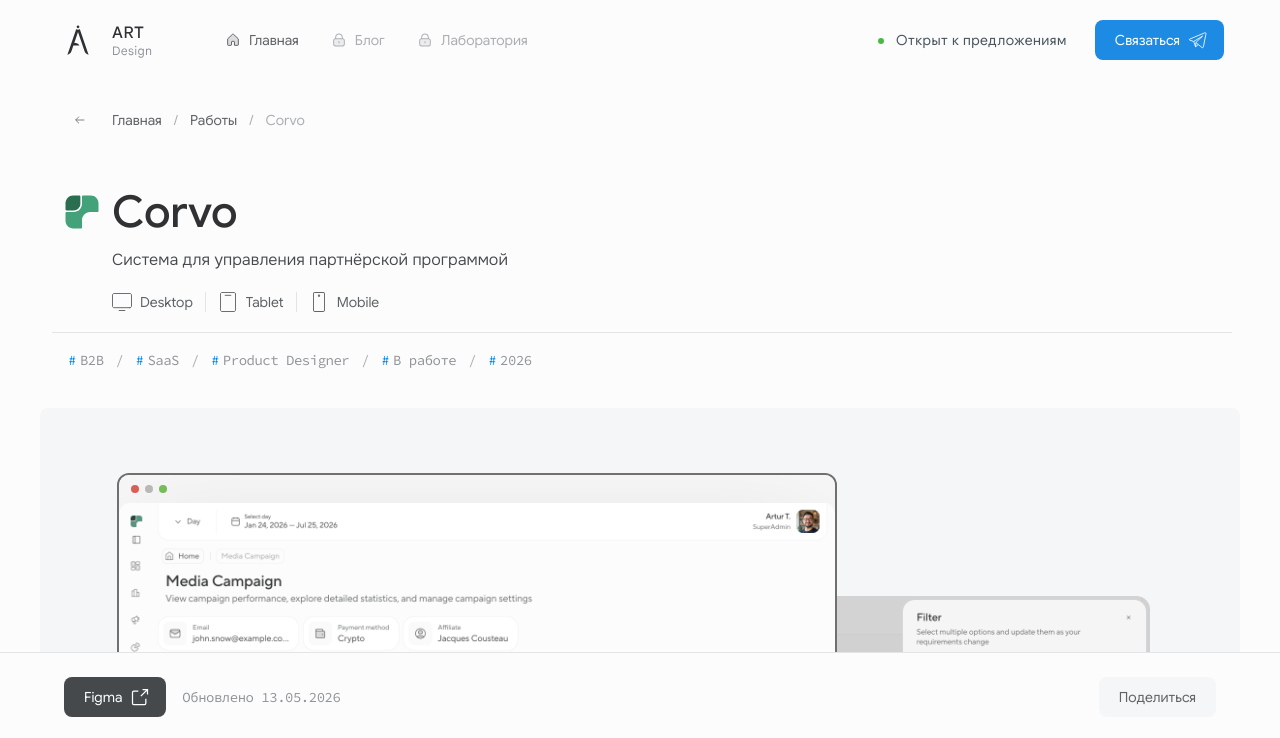
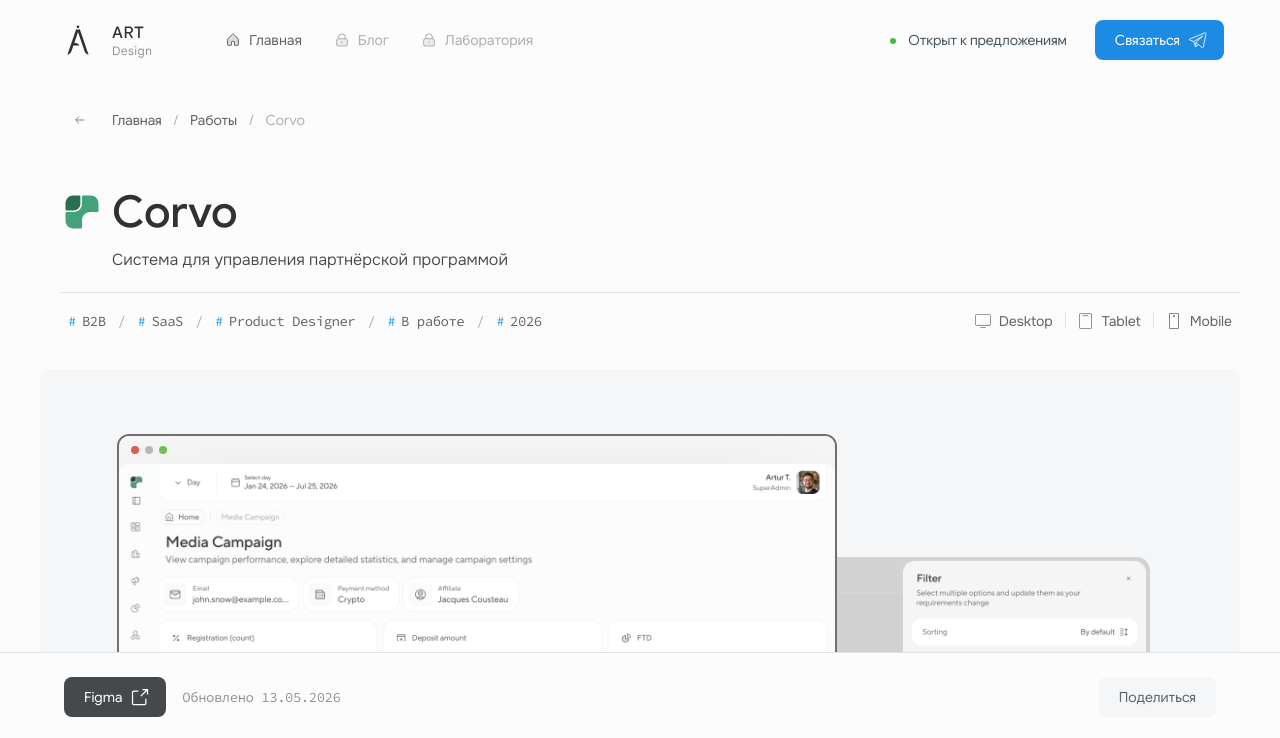
Before and after one commit to Qoalza/Design-portfolio-site, a Next.js app: page /projects/corvo in a window 1280 px wide. Shown: the top 738 px of the page. Built offline with nearby package versions, Linux system fonts and the light colour scheme.

Commit message:
Align GeneralHeader and PageHeader with current Figma

```diff
--- a/src/app/projects/[slug]/page.tsx
+++ b/src/app/projects/[slug]/page.tsx
@@ -7,7 +7,7 @@ import { Fragment, jsx, jsxs } from "react/jsx-runtime";
 import { ProjectActionBar } from "../../../components/project-action-bar";
 import { ProjectGallery } from "../../../components/project-gallery";
 import { ProjectMediaLightbox } from "../../../components/project-media-lightbox";
-import { ProjectPlatforms } from "../../../components/project-platforms";
+import { PageHeader } from "../../../components/page-header";
 import { ProjectSectionNavigation } from "../../../components/project-section-navigation";
 import { SiteHeader } from "../../../components/site-header";
 import { SiteFooter } from "../../../components/site-footer";
@@ -111,25 +111,13 @@ export default async function ProjectPage({ params }: ProjectPageProps) {
         />
 
         <main id="project-content">
-          <header className={styles.projectHero}>
-            <div className={styles.projectTitleRow}>
-              {project.logo ? <Image src={project.logo} alt="" width={52} height={52} priority /> : null}
-              <h1>{project.title}</h1>
-            </div>
-            {project.subtitle ? <p className={styles.projectSubtitle}>{project.subtitle}</p> : null}
-            {project.platforms?.length ? (
-              <div className={styles.heroPlatforms}><ProjectPlatforms platforms={project.platforms} variant="projectHero" /></div>
-            ) : null}
-            <ul className={styles.projectLabels} aria-label="Характеристики проекта">
-              {projectLabels.map((label, index) => (
-                <li key={`${label}-${index}`}>
-                  {index > 0 ? <span aria-hidden="true">/</span> : null}
-                  <b aria-hidden="true">#</b>
-                  {label}
-                </li>
-              ))}
-            </ul>
-          </header>
+          <PageHeader
+            title={project.title}
+            description={project.subtitle ?? project.description}
+            symbol={project.logo}
+            tags={projectLabels}
+            platforms={project.platforms}
+          />
 
           {hasHeroImage ? (
             <div className={styles.heroPreview}>
--- a/src/app/projects/page.tsx
+++ b/src/app/projects/page.tsx
@@ -1,5 +1,6 @@
 import Image from "next/image";
 import { MainProjectCard } from "../../components/main-project-card";
+import { PageHeader } from "../../components/page-header";
 import { ProjectPlatforms } from "../../components/project-platforms";
 import { SiteFooter } from "../../components/site-footer";
 import { SiteHeader } from "../../components/site-header";
@@ -112,7 +113,10 @@ export default function ProjectsPage() {
           }}
         />
         <main id="projects-content" className={styles.main}>
-          <header className={styles.intro}><h1>Мои работы</h1><p>Здесь собрал рабочие проекты, тестовые задания,<br />где можно увидеть мой подход к задаче и результат.</p></header>
+          <PageHeader
+            title="Мои работы"
+            description={"Здесь собрал рабочие проекты, тестовые задания,\nгде можно увидеть мой подход к задаче и результат."}
+          />
           <section className={styles.catalog} aria-label="Проекты">
             {corvo ? <MainProjectCard project={corvo} /> : null}
             <div className={styles.compactGrid}>{compactProjects.map((project) => <article className={styles.compactCard} key={project.slug}><ProjectVisual slug={project.slug} /><ProjectCopy project={project} compact /></article>)}</div>
--- /dev/null
+++ b/src/components/page-header.module.css
@@ -0,0 +1,112 @@
+.pageHeader {
+  display: flex;
+  width: 1200px;
+  flex-direction: column;
+  align-items: flex-start;
+  justify-content: flex-end;
+  gap: 20px;
+  padding: 24px 0 40px 20px;
+}
+
+.simple { min-height: 176px; }
+.withInfo { min-height: 209px; }
+
+.head {
+  display: flex;
+  width: 612px;
+  align-items: flex-start;
+  gap: 8px;
+}
+
+.symbolFrame {
+  display: flex;
+  height: 56px;
+  flex: 0 0 44px;
+  align-items: center;
+}
+
+.symbolFrame > img {
+  display: block;
+  width: 44px;
+  height: 44px;
+}
+
+.text {
+  display: flex;
+  max-width: 720px;
+  flex-direction: column;
+  align-items: flex-start;
+  gap: 8px;
+}
+
+.text h1,
+.text p { margin: 0; }
+
+.text h1 {
+  color: #2f3133;
+  font: 500 44px/56px "Google Sans", sans-serif;
+  letter-spacing: -.2px;
+  white-space: nowrap;
+}
+
+.text p {
+  max-width: 720px;
+  color: #45494c;
+  font: 350 16px/24px "Onest", sans-serif;
+  white-space: pre-line;
+}
+
+.info {
+  display: flex;
+  width: 100%;
+  flex-direction: column;
+  align-items: flex-start;
+  gap: 20px;
+}
+
+.divider {
+  width: 100%;
+  height: 1px;
+  margin: 0;
+  border: 0;
+  background: #e2e5e7;
+}
+
+.infoBody {
+  display: flex;
+  width: 100%;
+  align-items: center;
+  gap: 20px;
+  padding: 0 8px;
+}
+
+.tags {
+  display: flex;
+  min-width: 0;
+  flex: 1 0 0;
+  align-items: center;
+  gap: 12px;
+  margin: 0;
+  padding: 0;
+  color: #606466;
+  font: 400 14px/16px "Source Code Pro", monospace;
+  letter-spacing: -.5px;
+  list-style: none;
+  white-space: nowrap;
+}
+
+.tags li {
+  display: flex;
+  align-items: center;
+  gap: 6px;
+}
+
+.tags li > span {
+  margin-right: 6px;
+  color: #acafb2;
+}
+
+.tags b {
+  color: #369ff3;
+  font-weight: 400;
+}
--- /dev/null
+++ b/src/components/page-header.tsx
@@ -0,0 +1,61 @@
+import Image from "next/image";
+import type { ProjectPlatform } from "../lib/projects";
+import { ProjectPlatforms } from "./project-platforms";
+import styles from "./page-header.module.css";
+
+type PageHeaderProps = {
+  description: string;
+  platforms?: ProjectPlatform[];
+  symbol?: string;
+  tags?: string[];
+  title: string;
+};
+
+export function PageHeader({
+  description,
+  platforms = [],
+  symbol,
+  tags = [],
+  title,
+}: PageHeaderProps) {
+  const showInfo = tags.length > 0 || platforms.length > 0;
+
+  return (
+    <header
+      className={`${styles.pageHeader} ${showInfo ? styles.withInfo : styles.simple}`}
+      data-page-header
+    >
+      <div className={styles.head}>
+        {symbol ? (
+          <span className={styles.symbolFrame} aria-hidden="true">
+            <Image src={symbol} alt="" width={44} height={44} priority />
+          </span>
+        ) : null}
+        <div className={styles.text}>
+          <h1>{title}</h1>
+          <p>{description}</p>
+        </div>
+      </div>
+
+      {showInfo ? (
+        <div className={styles.info}>
+          <hr className={styles.divider} />
+          <div className={styles.infoBody}>
+            <ul className={styles.tags} aria-label="Характеристики проекта">
+              {tags.map((tag, index) => (
+                <li key={`${tag}-${index}`}>
+                  {index > 0 ? <span aria-hidden="true">/</span> : null}
+                  <b aria-hidden="true">#</b>
+                  {tag}
+                </li>
+              ))}
+            </ul>
+            {platforms.length > 0 ? (
+              <ProjectPlatforms platforms={platforms} variant="projectHero" />
+            ) : null}
+          </div>
+        </div>
+      ) : null}
+    </header>
+  );
+}
--- a/src/components/project-platforms.module.css
+++ b/src/components/project-platforms.module.css
@@ -38,7 +38,15 @@
 .projectHero {
   padding-left: 0;
   color: #606466;
-  font-family: "Google Sans", sans-serif;
+  font-family: "Onest", sans-serif;
   line-height: 16px;
-  letter-spacing: 0;
+  letter-spacing: -.1px;
 }
+
+.projectHero .icon {
+  width: 16px;
+  height: 16px;
+  flex-basis: 16px;
+}
+
+.projectHero li + li::before { height: 16px; }
--- a/src/components/site-header.module.css
+++ b/src/components/site-header.module.css
@@ -80,12 +80,13 @@
 .nav {
   display: flex;
   height: 80px;
-  min-width: 0;
+  min-width: 388px;
   flex: 1 1 0;
   align-items: center;
   gap: 12px;
   overflow: hidden;
   padding: 4px 48px;
+  font-family: "Onest", sans-serif;
 }
 
 .headerActions {
@@ -108,8 +109,8 @@
   padding: 8px 16px;
   color: #495660;
   font-size: 14px;
-  line-height: 20px;
-  letter-spacing: .48px;
+  line-height: 16px;
+  letter-spacing: -.1px;
   white-space: nowrap;
 }
 
--- a/src/components/ui-controls.module.css
+++ b/src/components/ui-controls.module.css
@@ -206,7 +206,9 @@
   padding: 0 8px;
   border-radius: 8px;
   font-size: 14px;
+  font-family: "Onest", sans-serif;
   line-height: 16px;
+  letter-spacing: -.1px;
 }
 
 .tab:hover {
```
Also changed, not shown: 1 other file (tests, documents, lock files or other folders).
